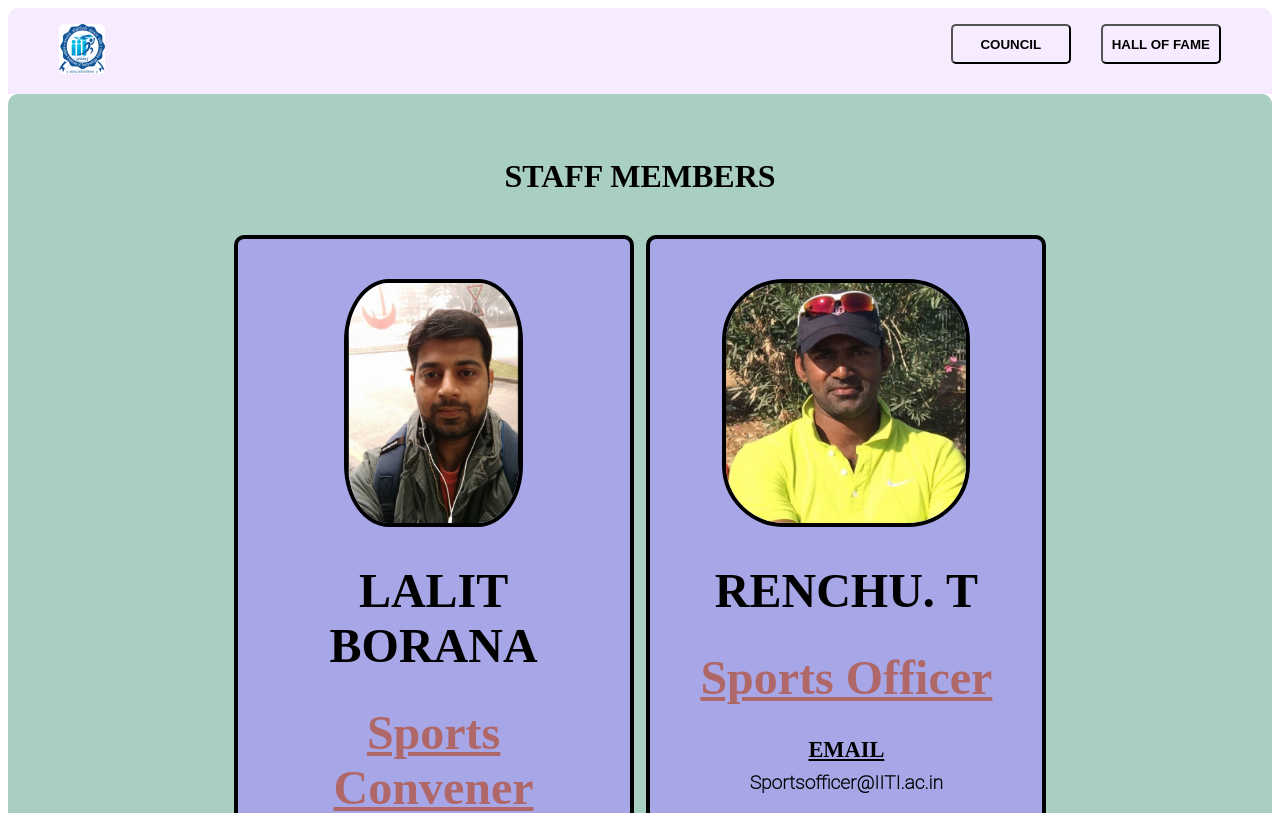
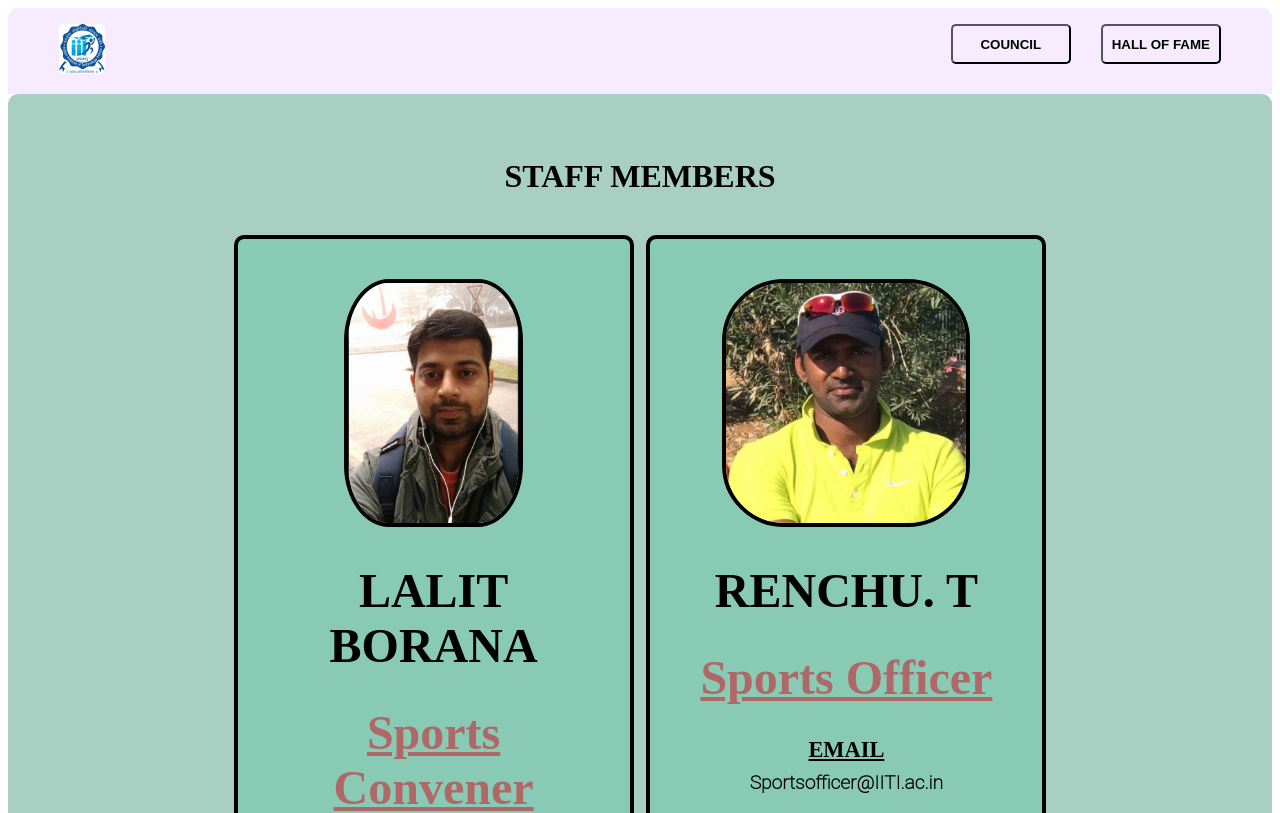
Before and after one commit to hasnain-cyber/iit-indore-sports, a React (Create React App) app: page /council in a window 1280 px wide. Shown: the top 813 px of the page. Built offline with nearby package versions, Linux system fonts and the light colour scheme; a web font is replaced by a local one.

Commit message:
minor changes to css

```diff
--- a/package.json
+++ b/package.json
@@ -10,6 +10,7 @@
     "firestore-store": "^2.0.2",
     "node-sass": "^5.0.0",
     "react": "^17.0.2",
+    "react-burger-menu": "^3.0.6",
     "react-dom": "^17.0.2",
     "react-hamburger-menu": "^1.2.1",
     "react-scripts": "4.0.3",
--- a/src/Components/Card/Card.sass
+++ b/src/Components/Card/Card.sass
@@ -2,7 +2,7 @@
 
 #cardWrapper
   padding: 5vh 2vw
-  background: $highlightSecondaryColor
+  background: #89cab4
   border: 4px solid black
   border-radius: 10px
 
--- a/src/index.sass
+++ b/src/index.sass
@@ -1,7 +1,7 @@
 $primaryColor: white
 $secondaryColor: #aca9bb
 $tertiaryColor: #f6ebff
-$complementaryColor: #5f5c6d
+$complementaryColor: #909094
 $highlightColor: #a9cec2
 $highlightSecondaryColor: #a7a7e7
 
```
Also changed, not shown: 1 other file (tests, documents, lock files or other folders).
